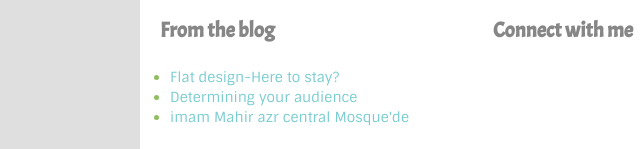
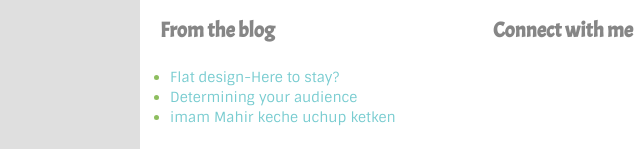
Before and after one commit to almazzi/from-nurs, a plain HTML site: page index.html in a window 1280 px wide. Shown: the part 803-952 px from the top of the page, 0-640 px from the left. Drawn offline with Linux system fonts and the light colour scheme.

Commit message:
imam mahir

```diff
--- a/index.html
+++ b/index.html
@@ -71,7 +71,7 @@
 						<ul class="blog-list">
 							<li><a href="#">Flat design-Here to stay?</a></li>
 							<li><a href="#">Determining your audience</a></li>
-							<li><a href="#">imam Mahir azr central Mosque'de </a></li>
+							<li><a href="#">imam Mahir keche uchup ketken</a></li>
 						</ul>
 					</div>
 					<div class="column-one-third">
```
